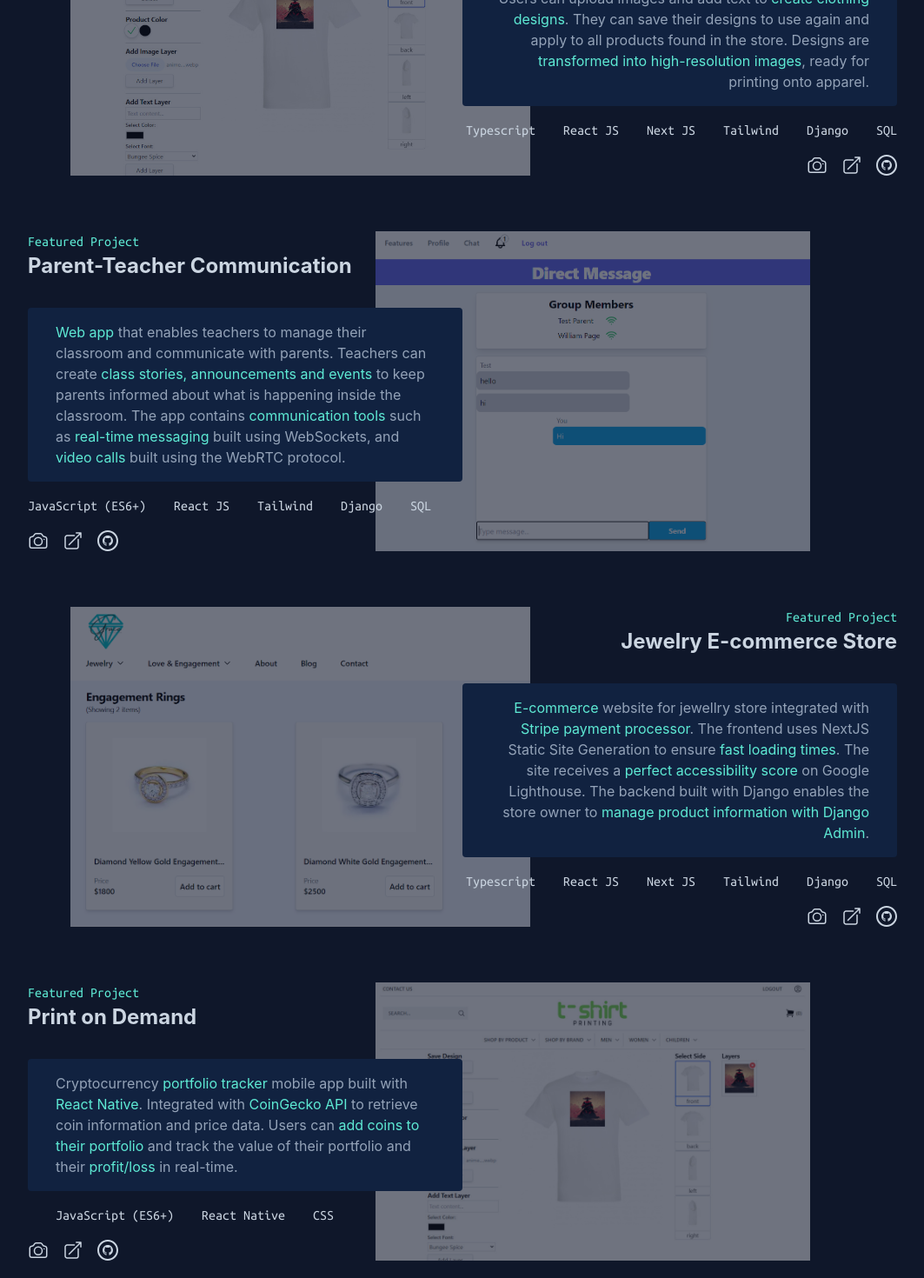
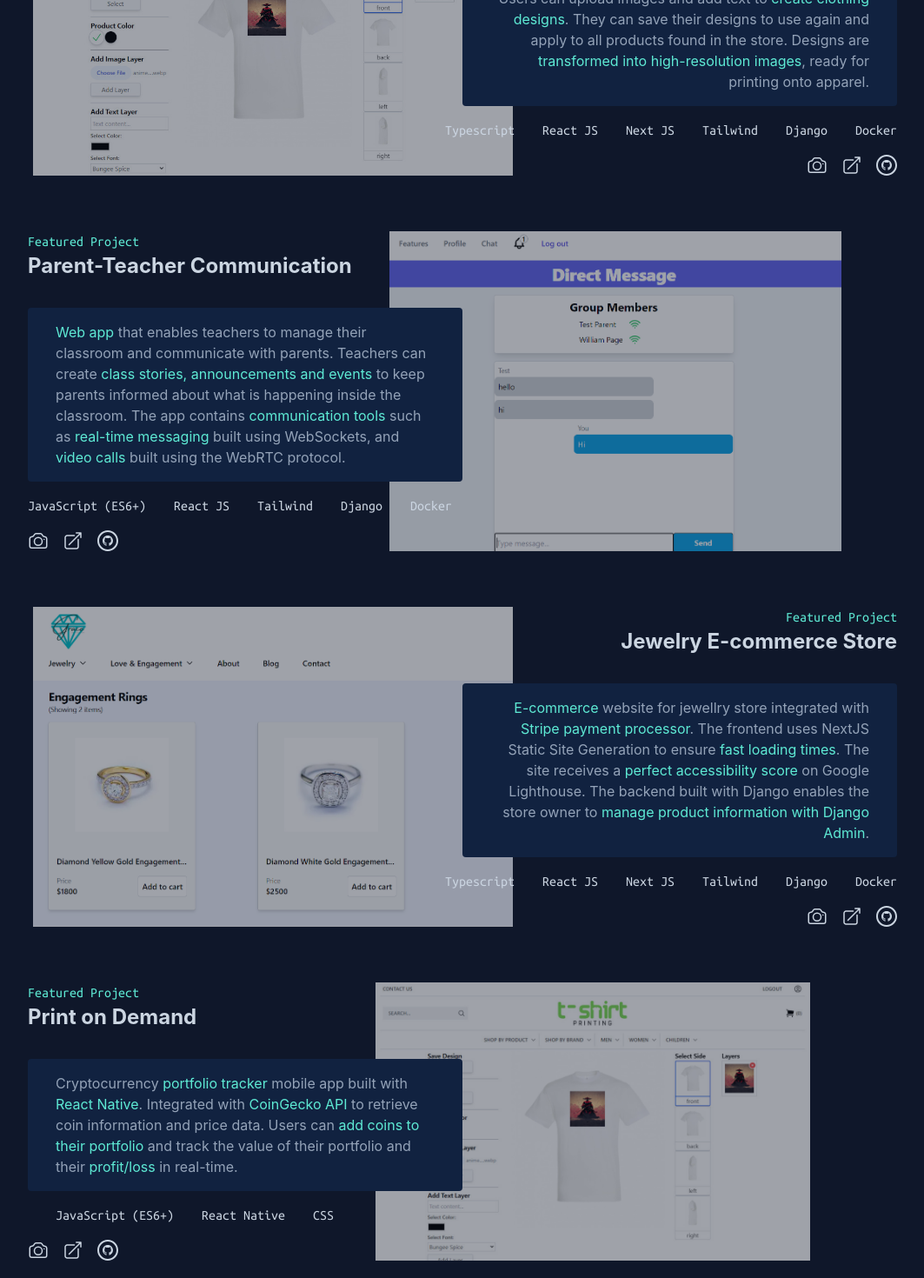
Before and after one commit to willp11/personal-website-v2, a Next.js app: page / in a window 1280 px wide. Shown: the part 1600-3070 px from the top of the page at 87% size, without its empty margins (108-1171 px from the left). Built offline with nearby package versions, Linux system fonts and the light colour scheme.

Commit message:
added Docker to technologies used and added links to live urls and github

```diff
--- a/components/portfolio.tsx
+++ b/components/portfolio.tsx
@@ -8,7 +8,7 @@ const project1_technologies = [
     "Next JS",
     "Tailwind",
     "Django",
-    "SQL"
+    "Docker",
 ]
 
 const project2_technologies = [
@@ -16,7 +16,7 @@ const project2_technologies = [
     "React JS",
     "Tailwind",
     "Django",
-    "SQL"
+    "Docker",
 ]
 
 const project3_technologies = [
@@ -25,7 +25,7 @@ const project3_technologies = [
     "Next JS",
     "Tailwind",
     "Django",
-    "SQL"
+    "Docker",
 ]
 
 const project4_technologies = [
@@ -85,7 +85,14 @@ export default function Portfolio() {
                         Portfolio</span>
                 </h2>
                 <div className={width <= 768 ? "w-full flex flex-col items-start" : "w-full flex flex-col items-end"}>
-                    <Project name="Print on Demand" side={width <= 768 ? "left" : "right"} index={0} beforeImgClass="before:bg-[url('/images/pod-app.jpg')]">
+                    <Project
+                        name="Print on Demand"
+                        side={width <= 768 ? "left" : "right"}
+                        index={0}
+                        beforeImgClass="before:bg-[url('/images/pod-app.jpg')]"
+                        github="https://github.com/willp11/print-on-demand"
+                        liveUrl="https://print-on-demand-v14a.vercel.app/customizer"
+                    >
                         <div className="w-full max-w-[500px] bg-[#112240] rounded px-8 py-4 z-10">
                             <p className={width <= 768 ? "text-slate-400 text-left" : "text-slate-400 text-right"}>
                                 <span className="text-teal-300">E-commerce</span> website with built in <span className="text-teal-300">product customizer</span>.
@@ -101,7 +108,14 @@ export default function Portfolio() {
                 </div>
 
                 <div className="w-full flex flex-col items-start overflow-hidden">
-                    <Project name="Parent-Teacher Communication" side="left" index={1} beforeImgClass="before:bg-[url('/images/parent-teacher-app.png')]">
+                    <Project
+                        name="Parent-Teacher Communication"
+                        side="left"
+                        index={1}
+                        beforeImgClass="before:bg-[url('/images/parent-teacher-app.png')]"
+                        github="https://teacher-parent-communication-app.vercel.app"
+                        liveUrl="https://github.com/willp11/Teacher-Parent-Communication-App"
+                    >
                         <div className="w-full max-w-[500px] bg-[#112240] rounded px-8 py-4 z-10">
                             <p className="text-slate-400 text-left">
                                 <span className="text-teal-300">Web app</span> that enables teachers to manage their classroom and communicate with parents.
@@ -116,7 +130,14 @@ export default function Portfolio() {
                 </div>
 
                 <div className={width <= 768 ? "w-full flex flex-col items-start" : "w-full flex flex-col items-end"}>
-                    <Project name="Jewelry E-commerce Store" side={width <= 768 ? "left" : "right"} index={2} beforeImgClass="before:bg-[url('/images/ecommerce-app-1.png')]">
+                    <Project
+                        name="Jewelry E-commerce Store"
+                        side={width <= 768 ? "left" : "right"}
+                        index={2}
+                        beforeImgClass="before:bg-[url('/images/ecommerce-app-1.png')]"
+                        github="https://github.com/willp11/nextjs-ts-ecommerce"
+                        liveUrl="https://nextjs-ts-ecommerce.vercel.app"
+                    >
                         <div className="w-full max-w-[500px] bg-[#112240] rounded px-8 py-4 z-10">
                             <p className={width <= 768 ? "text-slate-400 text-left" : "text-slate-400 text-right"}>
                                 <span className="text-teal-300">E-commerce</span> website for jewellry store integrated with <span className="text-teal-300">Stripe payment processor</span>.
@@ -132,7 +153,14 @@ export default function Portfolio() {
                 </div>
 
                 <div className="w-full flex flex-col items-start overflow-hidden">
-                    <Project name="Print on Demand" side="left" index={3} beforeImgClass="before:bg-[url('/images/pod-app.jpg')]">
+                    <Project
+                        name="Print on Demand"
+                        side="left"
+                        index={3}
+                        beforeImgClass="before:bg-[url('/images/pod-app.jpg')]"
+                        github="https://github.com/willp11/crypto-tracker-app"
+                        liveUrl="https://snack.expo.dev/@willp111/portfolio-app"
+                    >
                         <div className="w-full max-w-[500px] bg-[#112240] rounded px-8 py-4 z-10">
                             <p className="text-slate-400 text-left">
                                 Cryptocurrency <span className="text-teal-300">portfolio tracker</span> mobile app built with <span className="text-teal-300">React Native</span>.
--- a/components/project.tsx
+++ b/components/project.tsx
@@ -9,10 +9,12 @@ interface IProjectProps {
     side: Side,
     index: number,
     beforeImgClass: string,
+    github: string,
+    liveUrl: string,
     children: React.ReactNode
 }
 
-export default function Project({name, side, index, beforeImgClass, children}: IProjectProps) {
+export default function Project({name, side, index, beforeImgClass, github, liveUrl, children}: IProjectProps) {
 
     const { setShowProjectImages, setProjectIndex } = useImagesModal();
 
@@ -24,10 +26,12 @@ export default function Project({name, side, index, beforeImgClass, children}: I
     let H2className = "";
     let divClassName = "";
     if (side === "right"){ // before:-left-[80%]
-        H2className = `text-slate-300 font-bold text-2xl pb-8 before:w-full before:h-full before:absolute before:left-0 md:before:-left-[80%] before:top-0 ${beforeImgClass} before:bg-cover before:opacity-10 md:before:opacity-40 before:inset-0 before:-z-10`;
+        H2className = `text-slate-300 font-bold text-2xl pb-8 before:w-full before:h-full before:absolute before:left-0 md:before:-left-[80%] before:top-0
+                        ${beforeImgClass} before:bg-cover before:opacity-10 md:before:opacity-60 before:inset-0 before:-z-10`;
         divClassName = "relative mb-16 p-4 md:p-0 flex flex-col items-end"; // items-end
     } else if (side === "left") { // before:left-[80%]
-        H2className = `text-slate-300 font-bold text-2xl pb-8 before:w-full before:h-full before:absolute before:left-0 md:before:left-[80%] before:top-0 ${beforeImgClass} before:bg-cover before:opacity-10 md:before:opacity-40 before:inset-0 before:-z-10`;
+        H2className = `text-slate-300 font-bold text-2xl pb-8 before:w-full before:h-full before:absolute before:left-0 md:before:left-[80%] before:top-0
+                        ${beforeImgClass} before:bg-cover before:opacity-10 md:before:opacity-60 before:inset-0 before:-z-10`;
         divClassName = "relative mb-16 p-4 md:p-0 flex flex-col items-start"; // items-start
     }
 
@@ -39,8 +43,12 @@ export default function Project({name, side, index, beforeImgClass, children}: I
             <div className="flex mt-4">
                 {/* <VideoCameraIcon className="w-6 h-6 stroke-slate-300 hover:stroke-teal-300 transition ease-in-out duration-300 cursor-pointer mr-4" /> */}
                 {setShowProjectImages && <CameraIcon onClick={()=>showProjectImagesHandler()} className="w-6 h-6 stroke-slate-300 hover:stroke-teal-300 transition ease-in-out duration-300 cursor-pointer mr-4" />}
-                <ArrowTopRightOnSquareIcon className="w-6 h-6 stroke-slate-300 hover:stroke-teal-300 transition ease-in-out duration-300 cursor-pointer mr-4" />
-                <GithubLogo size="small" />
+                <a href={liveUrl} target="_blank">
+                    <ArrowTopRightOnSquareIcon className="w-6 h-6 stroke-slate-300 hover:stroke-teal-300 transition ease-in-out duration-300 cursor-pointer mr-4" />
+                </a>
+                <a href={github} target="_blank">
+                    <GithubLogo size="small" />
+                </a>
             </div>
         </div>
     )
--- a/components/projectImages.tsx
+++ b/components/projectImages.tsx
@@ -6,9 +6,9 @@ import { Carousel } from 'react-responsive-carousel';
 
 const projectImageLocations = [
     [
+        "/images/pod-app-3.jpg",
         "/images/pod-app-1.jpg",
         "/images/pod-app-2.jpg",
-        "/images/pod-app-3.jpg",
     ],
     [
         "/images/parent-teacher-app-1.png",
```
